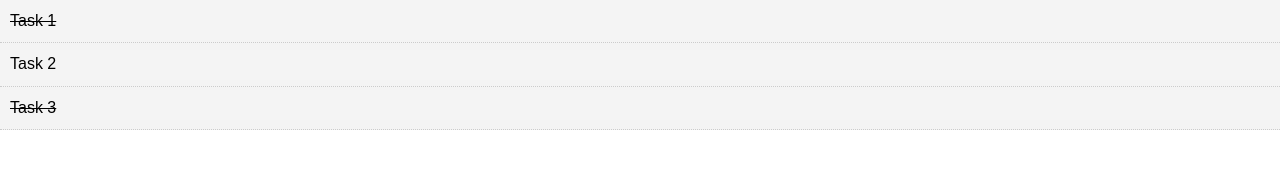
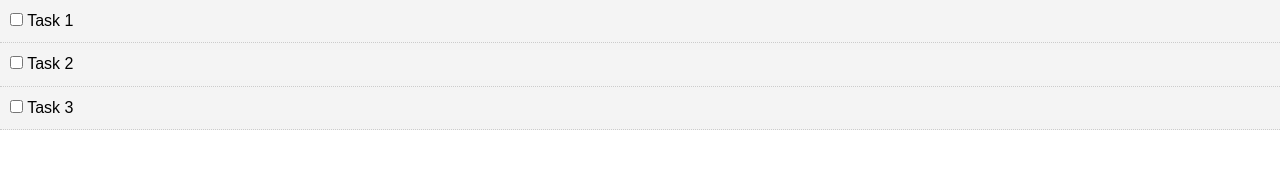
Before and after one commit to aashishbiradar/react-todo-app, a React (Create React App) app: page / in a window 1280 px wide. Shown: the top 180 px of the page. Built offline with nearby package versions, Linux system fonts and the light colour scheme.

Commit message:
set todo completed state

```diff
--- a/src/App.js
+++ b/src/App.js
@@ -7,26 +7,35 @@
     todos : [
       {
         id : 1,
-        task : "Task 1",
-        completed : true
+        title : "Task 1",
+        completed : false
       },
       {
         id : 2,
-        task : "Task 2",
+        title : "Task 2",
         completed : false
       },
       {
         id : 3,
-        task : "Task 3",
-        completed : true
+        title : "Task 3",
+        completed : false
       }
     ]
+  }
+
+  markComplete = (id) => {
+      this.setState({todos:this.state.todos.map(todo => {
+        if(todo.id == id) {
+          todo.completed = !todo.completed;
+        }
+        return todo;
+      })});
   }
 
   render() {
     return (
       <div className="App">
-        <Todos todos = {this.state.todos}/>
+        <Todos todos = {this.state.todos} markComplete={this.markComplete}/>
       </div>
     );
   }
--- a/src/components/TodoItem.js
+++ b/src/components/TodoItem.js
@@ -11,9 +11,14 @@
         }
     }
     render() {
+        const {id,title} = this.props.todo;
         return (
             <div style={this.getStyle()}>
-                <p>{this.props.todo.task}</p>
+                <p>
+                    <input type="checkbox" onChange={this.props.markComplete.bind(this,id)}/>
+                    {'  '}
+                    {title}
+                </p>
             </div>
         )
     }
--- a/src/components/Todos.js
+++ b/src/components/Todos.js
@@ -5,7 +5,7 @@
 class Todos extends Component {
     render() {
         return this.props.todos.map((todo) =>(
-            <TodoItem key={todo.id} todo={todo}/>
+            <TodoItem key={todo.id} todo={todo} markComplete={this.props.markComplete}/>
         ))
     }
 }
```
